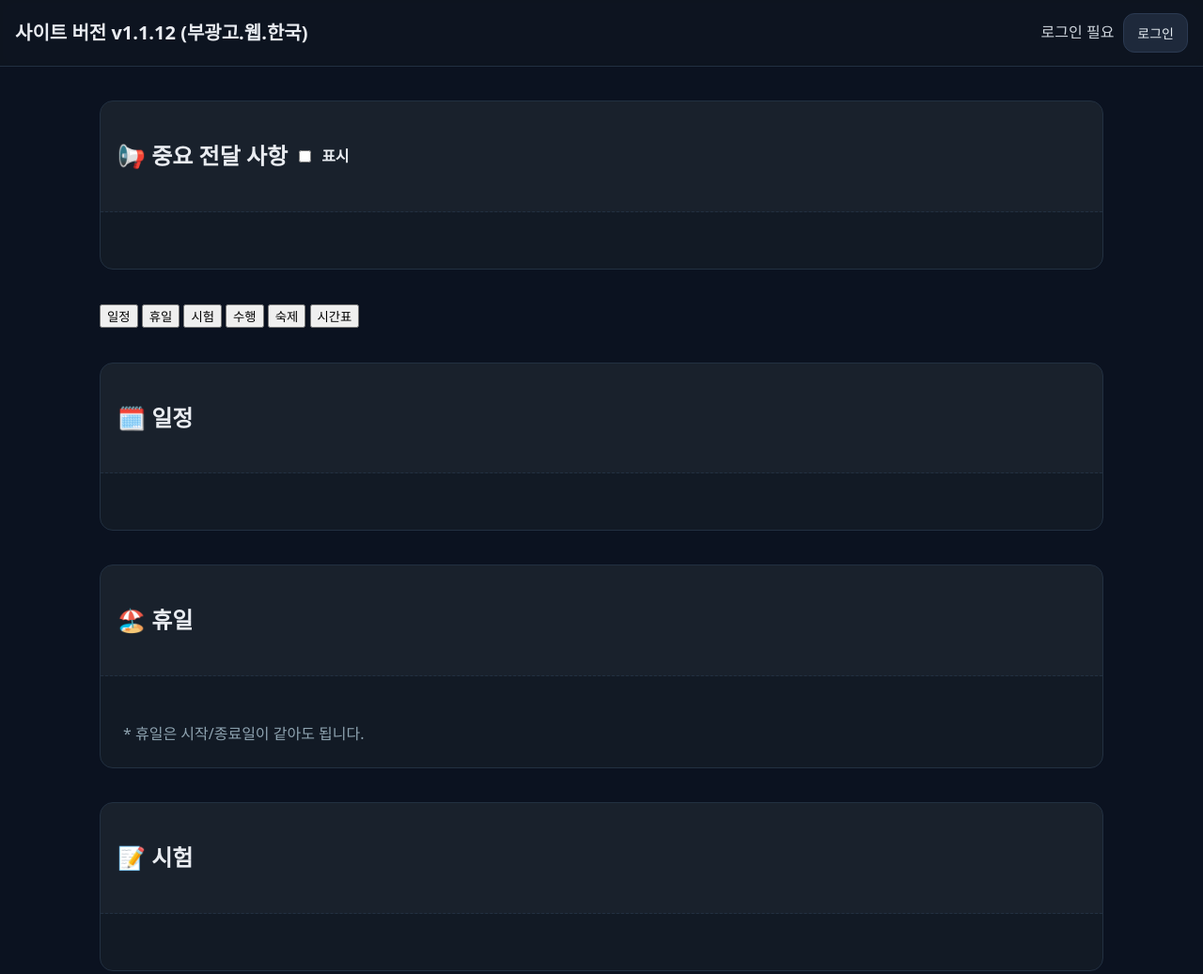
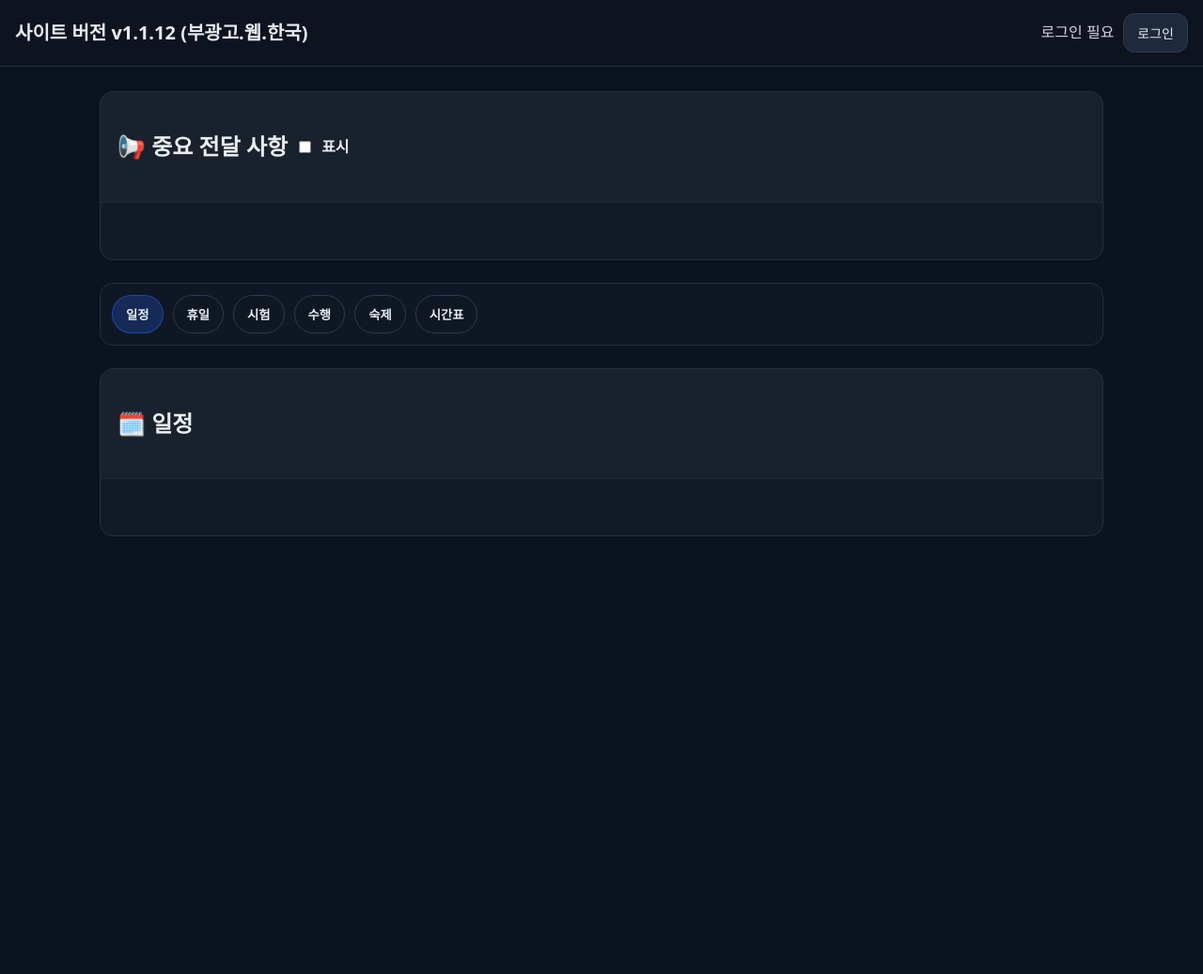
Before and after one commit to jinjin16436-hub/memo-site, a plain HTML site: page index.html in a window 1280 px wide. Shown: the top 1037 px of the page at 94% size. After the commit the page ends 800 px from the top, so only its background shows below. Drawn offline with Linux system fonts and the light colour scheme; no server answers.

Commit message:
Update style.css

```diff
--- a/style.css
+++ b/style.css
@@ -39,11 +39,40 @@ input[type="date"]{color-scheme:dark}
 label.label{display:block;font-size:12px;color:#9fb0be;margin:2px 2px 8px}
 
 /* Sections */
-.sec{margin:36px 0;border:1px solid var(--border);border-radius:14px;overflow:hidden;background:var(--card)}
+.sec{margin:24px 0;border:1px solid var(--border);border-radius:14px;overflow:hidden;background:var(--card)}
 .section-head{width:100%;text-align:left;background:rgba(255,255,255,.03);
   border-bottom:1px dashed var(--border);padding:18px;font-weight:700;color:var(--fg-strong);
   display:flex;align-items:center;gap:8px}
 .section-body{padding:22px 24px}
+
+/* ✅ Tabs */
+.tabs{
+  margin: 14px 0 4px;
+  display:flex; flex-wrap:wrap; gap:10px;
+  padding: 12px;
+  border:1px solid var(--border);
+  border-radius: 14px;
+  background: rgba(255,255,255,.02);
+}
+.tab-btn{
+  cursor:pointer;
+  border:1px solid #2b3a52;
+  background:#0f1722;
+  color:var(--text);
+  border-radius: 999px;
+  padding:10px 14px;
+  font-weight:700;
+  transition:.15s;
+}
+.tab-btn:hover{background:#132033}
+.tab-btn.active{
+  background: rgba(37,99,235,.25);
+  border-color: rgba(37,99,235,.55);
+}
+
+/* ✅ Panels (탭 전환용) */
+.panel{display:none}
+.panel.active{display:block}
 
 /* List Cards */
 ul.card-list{margin-top:16px;display:flex;flex-direction:column;gap:16px}
```
